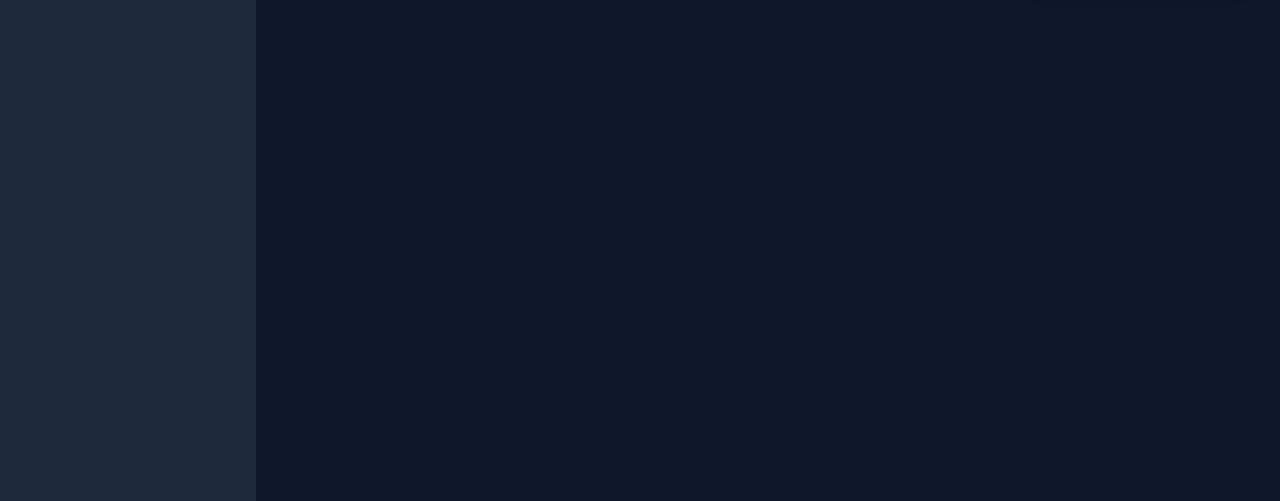
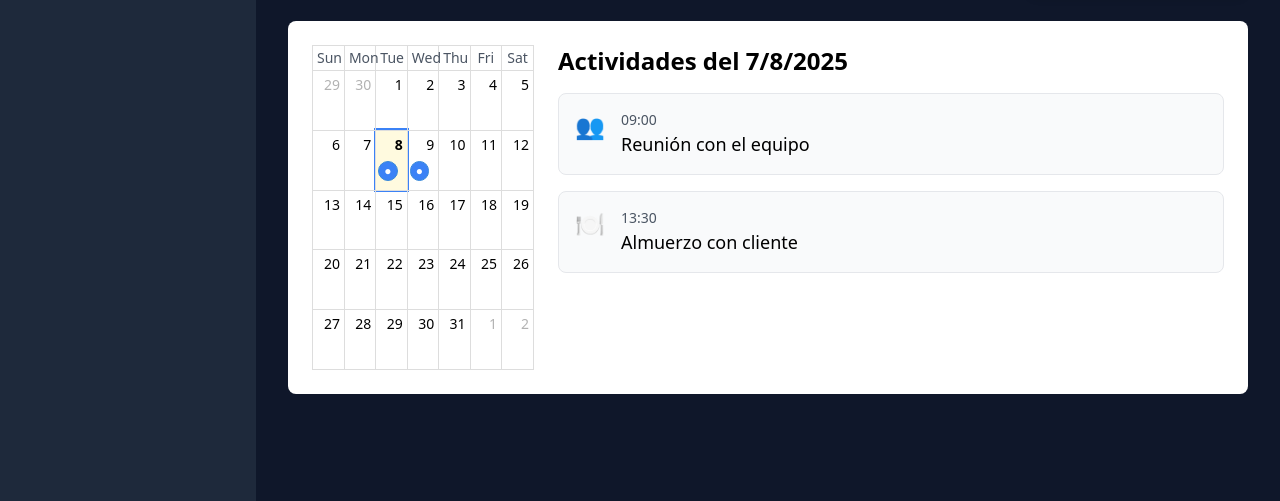
Before and after one commit to ozasnidev/learning-dashboard, an Astro site: page / in a window 1280 px wide. Shown: the part 299-800 px from the top of the page. Built offline with nearby package versions, Linux system fonts and the light colour scheme; Astro itself is replaced by a stand-in of ours.

Commit message:
Add Calendar and Daiy event view

```diff
--- a/package.json
+++ b/package.json
@@ -11,6 +11,9 @@
   "dependencies": {
     "@astrojs/react": "^4.3.0",
     "@astrojs/tailwind": "^6.0.2",
+    "@fullcalendar/core": "^6.1.18",
+    "@fullcalendar/daygrid": "^6.1.18",
+    "@fullcalendar/react": "^6.1.18",
     "@tailwindcss/vite": "^4.1.11",
     "astro": "^5.10.2",
     "react": "^19.1.0",
--- /dev/null
+++ b/src/components/CalendarPanel.jsx
@@ -0,0 +1,89 @@
+import { useState } from 'react';
+import FullCalendar from '@fullcalendar/react';
+import dayGridPlugin from '@fullcalendar/daygrid';
+
+// Simulación de actividades por fecha
+const actividadesPorFecha = {
+  '2025-07-08': [
+    { hora: '09:00', titulo: 'Reunión con el equipo', icono: '👥' },
+    { hora: '13:30', titulo: 'Almuerzo con cliente', icono: '🍽️' },
+  ],
+  '2025-07-09': [
+    { hora: '10:00', titulo: 'Revisión de código', icono: '🧪' },
+    { hora: '17:00', titulo: 'Yoga en casa', icono: '🧘‍♂️' },
+  ],
+};
+
+export default function CalendarPanel() {
+  const [fechaSeleccionada, setFechaSeleccionada] = useState(
+    new Date().toISOString().split('T')[0]
+  );
+
+  const actividades = actividadesPorFecha[fechaSeleccionada] || [];
+
+  return (
+    <div className="flex flex-col md:flex-row gap-6 p-6 bg-white dark:bg-slate-900 text-black dark:text-white rounded-lg transition-colors mt-6 mb-6">
+      {/* CALENDARIO */}
+      <div className="md:w-1/4 w-full">
+        <FullCalendar
+          plugins={[dayGridPlugin]}
+          initialView="dayGridMonth"
+          height="325px"
+          events={Object.keys(actividadesPorFecha).map((fecha) => ({
+            title: '●',
+            date: fecha,
+          }))}
+          dateClick={(info) => setFechaSeleccionada(info.dateStr)}
+          headerToolbar={false}
+          dayMaxEvents={2}
+          fixedWeekCount={false}
+          contentHeight="{500}"
+          dayHeaderClassNames={() =>
+            'text-sm text-gray-600 dark:text-gray-300 font-medium py-1 border-b border-gray-200 dark:border-slate-700'
+          }
+          dayCellClassNames={({ date }) => {
+            const isSelected = date.toISOString().split('T')[0] === fechaSeleccionada;
+            const isToday = date.toDateString() === new Date().toDateString();
+            return [
+              'border border-gray-200 dark:border-slate-700 text-sm text-center p-2 cursor-pointer transition-colors',
+              isToday && 'bg-slate-100 dark:bg-slate-800 font-semibold',
+              isSelected && 'ring-2 ring-blue-500 dark:ring-blue-400',
+              'hover:bg-slate-50 dark:hover:bg-slate-800',
+            ].filter(Boolean).join(' ');
+          }}
+          eventClassNames={() =>
+            'bg-blue-500 text-white rounded-full px-1 text-xs font-bold mx-auto mt-1 w-fit'
+          }
+        />
+      </div>
+
+      {/* ACTIVIDADES */}
+      <div className="md:w-3/4 w-full">
+        <h3 className="text-2xl font-bold mb-4">
+          Actividades del {new Date(fechaSeleccionada).toLocaleDateString()}
+        </h3>
+
+        {actividades.length === 0 ? (
+          <p className="text-gray-500 dark:text-gray-400 italic">
+            Sin actividades para este día.
+          </p>
+        ) : (
+          <ul className="space-y-4">
+            {actividades.map((act, idx) => (
+              <li
+                key={idx}
+                className="flex items-start border border-gray-200 dark:border-slate-700 p-4 rounded-lg bg-gray-50 dark:bg-slate-800"
+              >
+                <div className="text-2xl mr-4">{act.icono}</div>
+                <div>
+                  <div className="text-sm text-gray-600 dark:text-gray-300">{act.hora}</div>
+                  <div className="text-lg font-medium">{act.titulo}</div>
+                </div>
+              </li>
+            ))}
+          </ul>
+        )}
+      </div>
+    </div>
+  );
+}
--- a/src/pages/index.astro
+++ b/src/pages/index.astro
@@ -3,11 +3,11 @@ import BaseLayout from '../layouts/BaseLayout.astro';
 import SidebarToggle from '../components/SidebarToggle.jsx';
 import ThemeSwitchPro from '../components/ThemeSwitchPro.jsx';
 import DashboardSummary from '../components/DashboardSummary';
+import CalendarPanel from '../components/CalendarPanel.jsx';
 import '../styles/utilities.css';
 ---
 
 <BaseLayout title="Dashboard | Inicio">
-
   <!-- Solo mobile: Botón hamburguesa y Sidebar slide-in -->
   <SidebarToggle client:load />
 
@@ -23,5 +23,5 @@ import '../styles/utilities.css';
 
   <h2 class="hidden md:block text-3xl font-semibold mb-4 animate-fade-in">📊 Panel de resumen</h2>
   <DashboardSummary client:load />
-
+  <CalendarPanel client:load />
 </BaseLayout>
```
Also changed, not shown: 1 other file.
